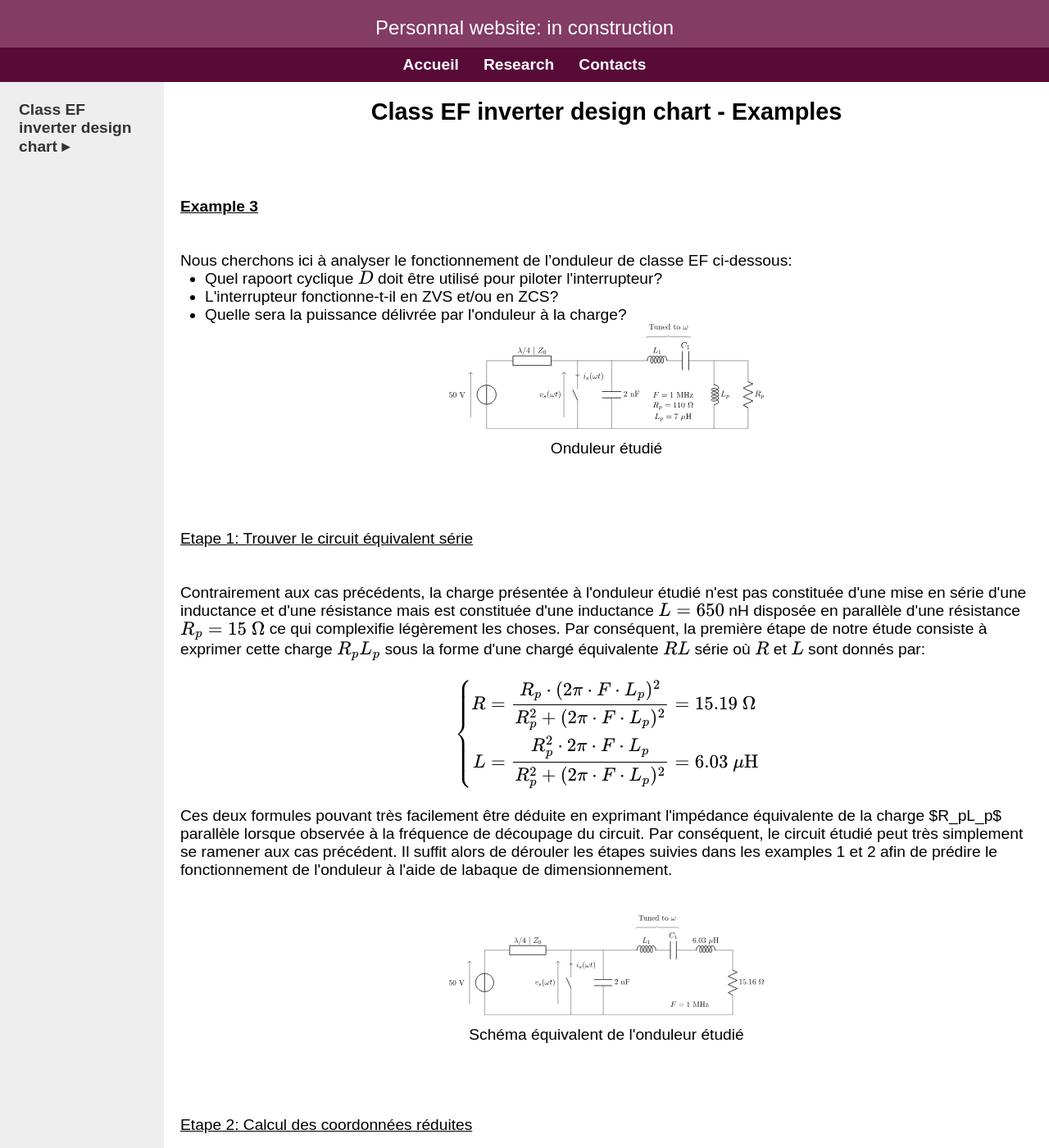
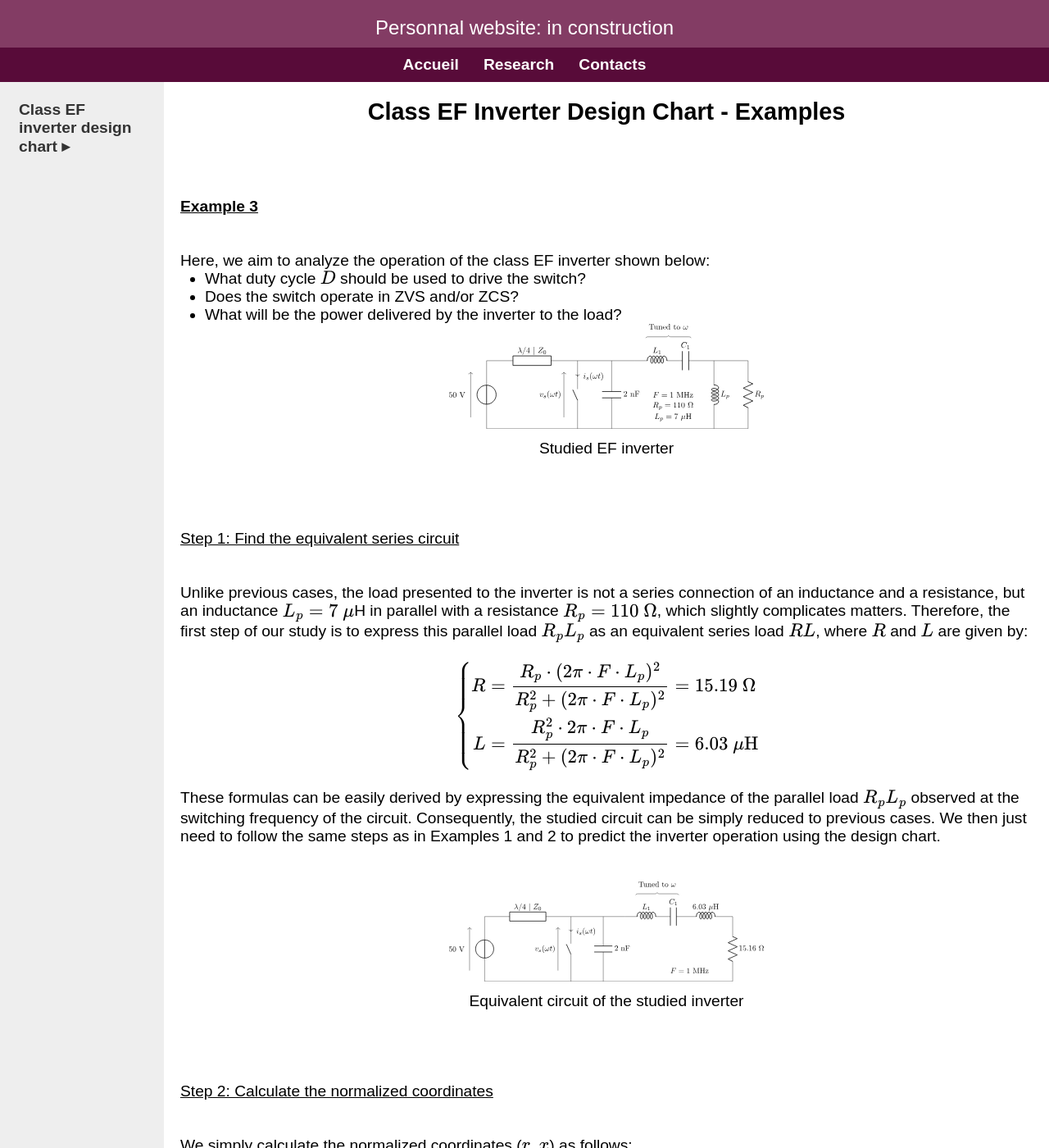
Before and after one commit to bdaire/bdaire.github.io, a Jekyll site: the page built from research_chart_example_3.md, in a window 1280 px wide and 1400 px high. Shown: the whole window at 82% size. Built offline with Jekyll 4.4.1, drawn with Linux system fonts in a browser that asks for light colours; some of the changed text lies outside the part shown.

Commit message:
Update research_chart_example_3.md

```diff
--- a/research_chart_example_3.md
+++ b/research_chart_example_3.md
@@ -4,7 +4,7 @@ title: Research
 ---
 
 <!-- Main title (Markdown or HTML possible) -->
-<h2 style="text-align: center;">Class EF inverter design chart - Examples</h2>
+<h2 style="text-align: center;">Class EF Inverter Design Chart - Examples</h2>
 
 <script src="https://polyfill.io/v3/polyfill.min.js?features=es6"></script>
 <script id="MathJax-script" async
@@ -21,20 +21,20 @@ title: Research
 
 <p><u><b>Example 3</b></u></p>
 <br><br>
-Nous cherchons ici à analyser le fonctionnement de l'onduleur de classe EF ci-dessous:
+Here, we aim to analyze the operation of the class EF inverter shown below:
 <ul style="margin-left: 30px;">
-  <li>Quel rapoort cyclique \(D\) doit être utilisé pour piloter l'interrupteur?</li>
-  <li>L'interrupteur fonctionne-t-il en ZVS et/ou en ZCS?</li>
-  <li>Quelle sera la puissance délivrée par l'onduleur à la charge?</li>
+  <li>What duty cycle \(D\) should be used to drive the switch?</li>
+  <li>Does the switch operate in ZVS and/or ZCS?</li>
+  <li>What will be the power delivered by the inverter to the load?</li>
 </ul>
 <figure style="margin: 0; padding: 0; text-align: center;">
   <img src="/assets/img/EF_example/example_EF_circuit_3_p.svg" alt="Example_3_circuit" style="width: 30vw; max-width: 100%; height: auto;">
-  <figcaption style="margin-top: 8px;">Onduleur étudié</figcaption>
+  <figcaption style="margin-top: 8px;">Studied EF inverter</figcaption>
 </figure>
 <br><br><br><br>
-<p><u>Etape 1: Trouver le circuit équivalent série</u></p>
+<p><u>Step 1: Find the equivalent series circuit</u></p>
 <br><br>
-<p>Contrairement aux cas précédents, la charge présentée à l'onduleur étudié n'est pas constituée d'une mise en série d'une inductance et d'une résistance mais est constituée d'une inductance \(L=650\) nH disposée en parallèle d'une résistance \(R_p=15\ \Omega\) ce qui complexifie légèrement les choses. Par conséquent, la première étape de notre étude consiste à exprimer cette charge \(R_pL_p\) sous la forme d'une chargé équivalente \(RL\) série où \(R\) et \(L\) sont donnés par:</p>
+<p>Unlike previous cases, the load presented to the inverter is not a series connection of an inductance and a resistance, but an inductance \(L_p=7\ \mu\)H in parallel with a resistance \(R_p=110\ \Omega\), which slightly complicates matters. Therefore, the first step of our study is to express this parallel load \(R_pL_p\) as an equivalent series load \(RL\), where \(R\) and \(L\) are given by:</p>
 <p style="text-align: center;">
   \[
 \left\{
@@ -45,16 +45,16 @@ L &= \frac{R_p^2\cdot 2\pi\cdot F\cdot L_p}{R_p^2+(2\pi\cdot F\cdot L_p)^2}=6.03
 \right.
 \]
 </p>
-<p>Ces deux formules pouvant très facilement être déduite en exprimant l'impédance équivalente de la charge $R_pL_p$ parallèle lorsque observée à la fréquence de découpage du circuit. Par conséquent, le circuit étudié peut très simplement se ramener aux cas précédent. Il suffit alors de dérouler les étapes suivies dans les examples 1 et 2 afin de prédire le fonctionnement de l'onduleur à l'aide de labaque de dimensionnement.</p>
+<p>These formulas can be easily derived by expressing the equivalent impedance of the parallel load \(R_pL_p\) observed at the switching frequency of the circuit. Consequently, the studied circuit can be simply reduced to previous cases. We then just need to follow the same steps as in Examples 1 and 2 to predict the inverter operation using the design chart.</p>
 <br><br>
 <figure style="margin: 0; padding: 0; text-align: center;">
   <img src="/assets/img/EF_example/example_EF_circuit_3_s.svg" alt="Example_3_circuit" style="width: 30vw; max-width: 100%; height: auto;">
-  <figcaption style="margin-top: 8px;">Schéma équivalent de l'onduleur étudié</figcaption>
+  <figcaption style="margin-top: 8px;">Equivalent circuit of the studied inverter</figcaption>
 </figure>
 <br><br><br><br>
-<p><u>Etape 2: Calcul des coordonnées réduites</u></p>
+<p><u>Step 2: Calculate the normalized coordinates</u></p>
 <br><br>
-<p>On calcul simplement les coordonnées réduites (\(r,x\)) de la façon suivante:</p>
+<p>We simply calculate the normalized coordinates (\(r,x\)) as follows:</p>
 <p style="text-align: center;">
   \[
 \left\{
@@ -66,38 +66,38 @@ x &= (6.03\cdot 10^{-6}\cdot 2\pi\cdot 1\cdot 10^6)\cdot 2\pi\cdot 1\cdot 10^6\c
 \]
 </p>
 <br><br>
-<p><u>Etape 3: Identification du point de fonctionnement dans l'abaque</u></p>
+<p><u>Step 3: Identify the operating point on the chart</u></p>
 <br><br>
-<p>On identifie simplement le point (0.19,0.48) dans l'abaque</p>
+<p>We simply locate the point (0.19, 0.48) on the chart</p>
 <div style="display: flex; justify-content: center; align-items: flex-end; gap: 16px; margin: 20px 0;">
   <figure style="margin: 0; padding: 0; text-align: center;">
     <img src="/assets/img/EF_example/EF_example_chart_3.svg" alt="Example_3_chart" style="width: 35vw; max-width: 100%; height: auto;">
-    <figcaption style="margin-top: 8px;">Position du point de fonctionnement dans l'abaque</figcaption>
+    <figcaption style="margin-top: 8px;">Operating point position on the chart</figcaption>
   </figure>
   <figure style="margin: 0; padding: 0; text-align: center;">
     <img src="assets/img/EF_example/classe_EF_vs_is_ZVS_example.drawio.svg" alt="Example_3_vs_is" style="width: 25vw; max-width: 100%; height: auto;">
-    <figcaption style="margin-top: 8px;">allure schématique de \(v_s(\omega t)\) et \(i_s(\omega t)\)</figcaption>
+    <figcaption style="margin-top: 8px;">Schematic shape of \(v_s(\omega t)\) and \(i_s(\omega t)\)</figcaption>
   </figure>
 </div>
 <br><br><br><br>
-<p><u>Etape 4: Lecture des paramètres réduits</u></p>
+<p><u>Step 4: Read the normalized parameters</u></p>
 <br><br>
-<p>Premier constat: le point de fonctionnement est situé dans la région ZVS. Par conséquent, l'interrupteur fonctionnera en ZCS seulement (donc \(v=0\)). Pour déduire le rapport cyclique à utiliser, la puissance délivrée par l'onduleur ainsi que le ratio \(q\), il suffit de lire la valeur de \(D\), \(p\) et \(q\) à l'aide des courbes respectives sur l'abaque:</p>
+<p>First observation: the operating point lies in the ZVS region. Therefore, the switch will operate in ZVS only (so \(v=0\)). To deduce the duty cycle to use, the power delivered by the inverter, and the ratio \(q\), simply read the values of \(D\), \(p\), and \(q\) from their respective curves on the chart:</p>
 <p style="text-align: center;">
   \[
 \left\{
 \begin{aligned}
 D &\approx 34.8\ \%  \\
-p &\approx 0.54\\
+p &\approx 0.54 \\
 q &\approx 0.24
 \end{aligned}
 \right.
 \]
 </p>
 <br><br>
-<p><u>Etape 5: Dénormalisation des paramètres réduits</u></p>
+<p><u>Step 5: Denormalize the normalized parameters</u></p>
 <br><br>
-<p>On dénormalise en toute simplicité le paramètre \(p\) pour trouver la valeur de la puissance délivrée par l'onduleur, la valeur du rapport cyclique \(D\) à utiliser pour piloter l'interrupteur ainsi que la valeur du ratio \(q\) n'ayant pas à être dénormalisés (\(D=14.0\ \%\) et \(q=0.24\)):</p>
+<p>We simply denormalize parameter \(p\) to find the power delivered by the inverter. The duty cycle \(D\) and ratio \(q\) do not need denormalization (\(D=34.8\ \%\) and \(q=0.24\)):</p>
 <p style="text-align: center;">
   \[
         P=0.54\cdot 2\pi\cdot 1\cdot 10^6\cdot 2\cdot 10^{-9}\cdot 50^2=16.96\ \text{W}
```
